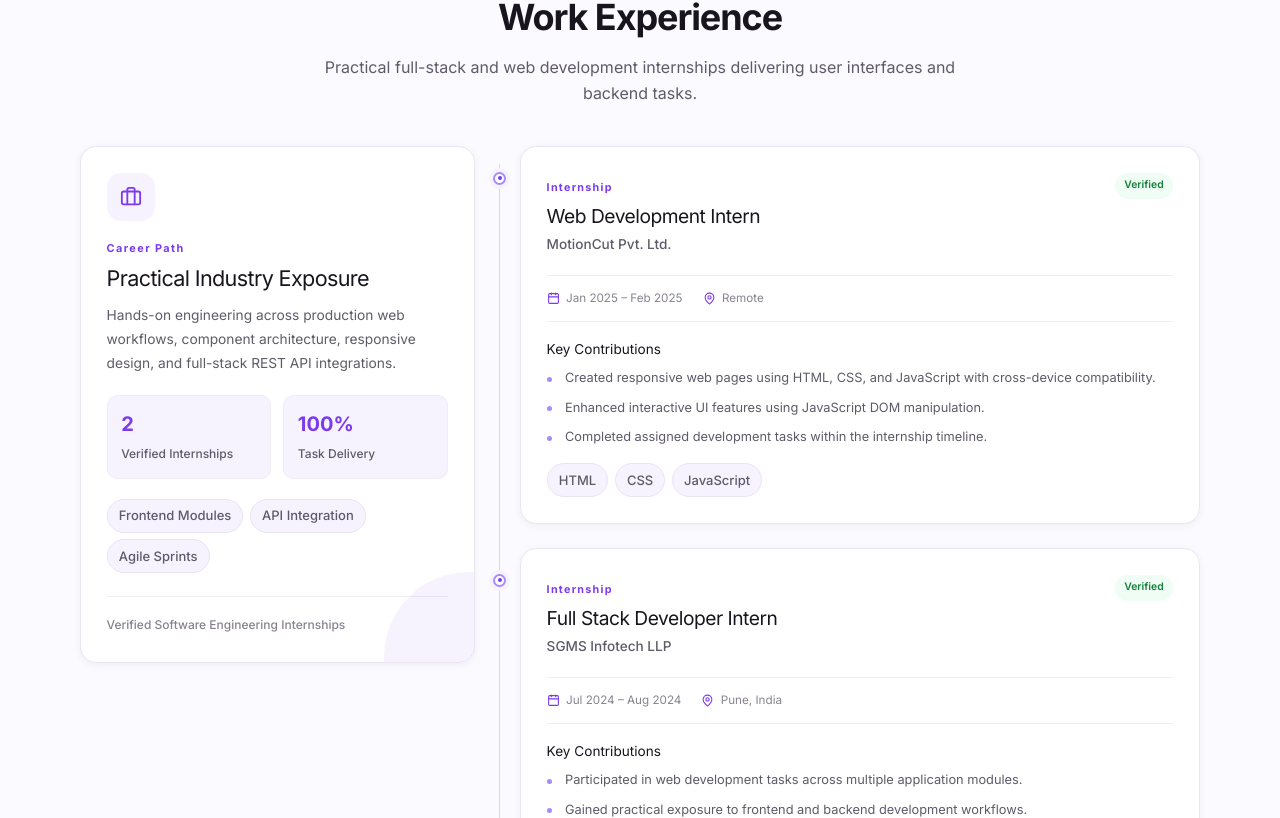
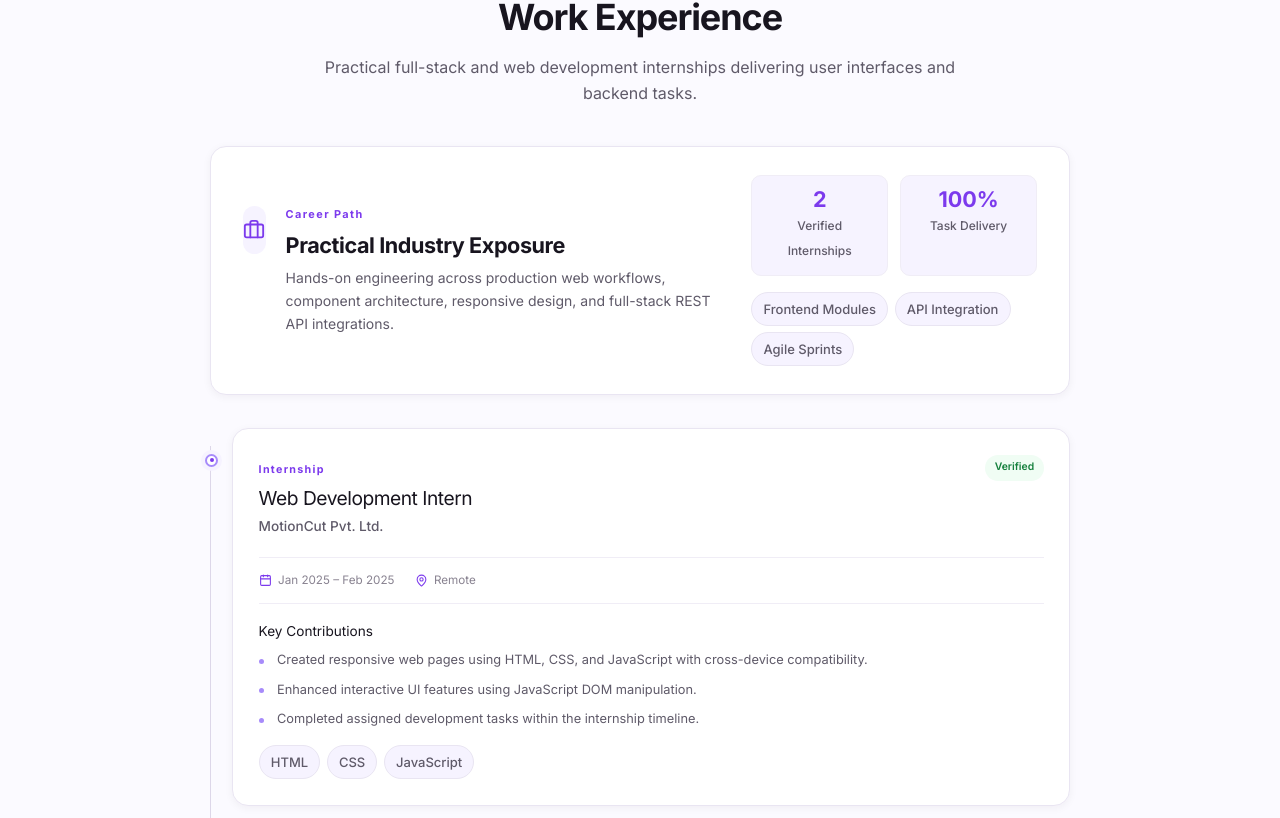
Before and after one commit to Dhasashok/portofolioFrontend, a React (Vite) app: page / in a window 1280 px wide. Shown: the part 3082-3900 px from the top of the page. Built offline with nearby package versions, Linux system fonts and the light colour scheme.

Commit message:
fix(experience): unify timeline flow with full-width intro banner to eliminate dead space

```diff
--- a/src/components/Experience.jsx
+++ b/src/components/Experience.jsx
@@ -16,47 +16,49 @@ export default function Experience() {
           </p>
         </div>
 
-        {/* 2-Column Experience Layout */}
-        <div className="experience__layout" style={{ marginTop: '2.5rem' }}>
+        {/* Unified Single-Column Flow */}
+        <div className="experience__flow">
 
-          {/* Left Sticky Intro Card */}
-          <div className="experience__intro card">
+          {/* Full-Width Balanced Summary Card */}
+          <div className="experience__intro-banner card">
+            <div className="experience__intro-banner-main">
               <div className="experience__intro-icon">
                 <Briefcase size={22} aria-hidden="true" />
               </div>
+              <div>
                 <span className="experience__intro-label">Career Path</span>
                 <h3>Practical Industry Exposure</h3>
                 <p>
                   Hands-on engineering across production web workflows, component architecture, responsive design, and full-stack REST API integrations.
                 </p>
-
-            {/* Career Metrics & Competencies */}
-            <div style={{ display: 'grid', gridTemplateColumns: 'repeat(2, 1fr)', gap: '0.75rem', margin: '1.25rem 0' }}>
-              <div style={{ padding: '0.75rem 0.85rem', background: 'var(--color-surface-soft)', borderRadius: 'var(--radius-md)', border: '1px solid var(--color-border-light)' }}>
-                <strong style={{ display: 'block', fontSize: '1.25rem', color: 'var(--color-primary)', fontWeight: '700' }}>2</strong>
-                <span style={{ fontSize: 'var(--text-2xs)', color: 'var(--color-text-secondary)', fontWeight: '500' }}>Verified Internships</span>
-              </div>
-              <div style={{ padding: '0.75rem 0.85rem', background: 'var(--color-surface-soft)', borderRadius: 'var(--radius-md)', border: '1px solid var(--color-border-light)' }}>
-                <strong style={{ display: 'block', fontSize: '1.25rem', color: 'var(--color-primary)', fontWeight: '700' }}>100%</strong>
-                <span style={{ fontSize: 'var(--text-2xs)', color: 'var(--color-text-secondary)', fontWeight: '500' }}>Task Delivery</span>
               </div>
             </div>
 
-            <div style={{ display: 'flex', flexWrap: 'wrap', gap: '0.4rem', marginBottom: '0.75rem' }}>
+            <div className="experience__intro-banner-meta">
+              <div className="experience__intro-stats">
+                <div className="experience__stat-box">
+                  <strong>2</strong>
+                  <span>Verified Internships</span>
+                </div>
+                <div className="experience__stat-box">
+                  <strong>100%</strong>
+                  <span>Task Delivery</span>
+                </div>
+              </div>
+
+              <div className="experience__pills">
                 <span className="tech-pill">Frontend Modules</span>
                 <span className="tech-pill">API Integration</span>
                 <span className="tech-pill">Agile Sprints</span>
               </div>
-
-            <div className="experience__line" />
-            <span className="experience__note">Verified Software Engineering Internships</span>
+            </div>
           </div>
 
-          {/* Right Timeline List */}
+          {/* Chronological Timeline */}
           <div className="experience__timeline">
             {experienceData.map((item) => (
               <div key={item.id} className="experience-card card" style={{ marginBottom: '1.5rem' }}>
-                <span className="experience-card__marker">
+                <span className="experience-card__marker" aria-hidden="true">
                   <span />
                 </span>
 
@@ -71,11 +73,11 @@ export default function Experience() {
 
                 <div className="experience-card__meta">
                   <span>
-                    <Calendar size={13} />
+                    <Calendar size={13} aria-hidden="true" />
                     {item.period}
                   </span>
                   <span>
-                    <MapPin size={13} />
+                    <MapPin size={13} aria-hidden="true" />
                     {item.location}
                   </span>
                 </div>
--- a/src/index.css
+++ b/src/index.css
@@ -2014,3 +2014,99 @@ html, body, #root, .app {
 .about__status {
   font-size: var(--text-2xs) !important;
 }
+
+/* ==========================================================================
+   Work Experience: Balanced Single-Column Flow & Full-Width Intro Banner
+   ========================================================================== */
+.experience__flow {
+  max-width: 860px;
+  margin: 2.5rem auto 0;
+  display: flex;
+  flex-direction: column;
+  gap: 2rem;
+}
+
+.experience__intro-banner {
+  padding: 1.75rem 2rem;
+  display: grid;
+  grid-template-columns: 1.25fr 0.75fr;
+  align-items: center;
+  gap: 2rem;
+  border-radius: var(--radius-lg, 16px);
+  background: var(--color-surface);
+  border: 1px solid var(--color-border);
+}
+
+.experience__intro-banner-main {
+  display: flex;
+  align-items: flex-start;
+  gap: 1.25rem;
+}
+
+.experience__intro-banner-main h3 {
+  color: var(--color-text);
+  font-size: 1.35rem;
+  font-weight: 700;
+  letter-spacing: -0.02em;
+  margin: 0.2rem 0 0.45rem;
+}
+
+.experience__intro-banner-main p {
+  color: var(--color-text-secondary);
+  font-size: var(--text-sm, 0.875rem);
+  line-height: 1.65;
+  margin: 0;
+}
+
+.experience__intro-banner-meta {
+  display: flex;
+  flex-direction: column;
+  gap: 1rem;
+}
+
+.experience__intro-stats {
+  display: grid;
+  grid-template-columns: repeat(2, 1fr);
+  gap: 0.75rem;
+}
+
+.experience__stat-box {
+  padding: 0.75rem 0.85rem;
+  background: var(--color-surface-soft);
+  border: 1px solid var(--color-border-light);
+  border-radius: var(--radius-md, 10px);
+  text-align: center;
+}
+
+.experience__stat-box strong {
+  display: block;
+  font-size: 1.35rem;
+  color: var(--color-primary);
+  font-weight: 700;
+  line-height: 1.1;
+}
+
+.experience__stat-box span {
+  font-size: var(--text-2xs, 0.75rem);
+  color: var(--color-text-secondary);
+  font-weight: 500;
+}
+
+.experience__pills {
+  display: flex;
+  flex-wrap: wrap;
+  gap: 0.4rem;
+}
+
+@media (max-width: 768px) {
+  .experience__intro-banner {
+    grid-template-columns: 1fr;
+    padding: 1.35rem;
+    gap: 1.25rem;
+  }
+
+  .experience__intro-banner-main {
+    flex-direction: column;
+    gap: 0.75rem;
+  }
+}
```
Lines whose indentation alone changed are shown as unchanged.
